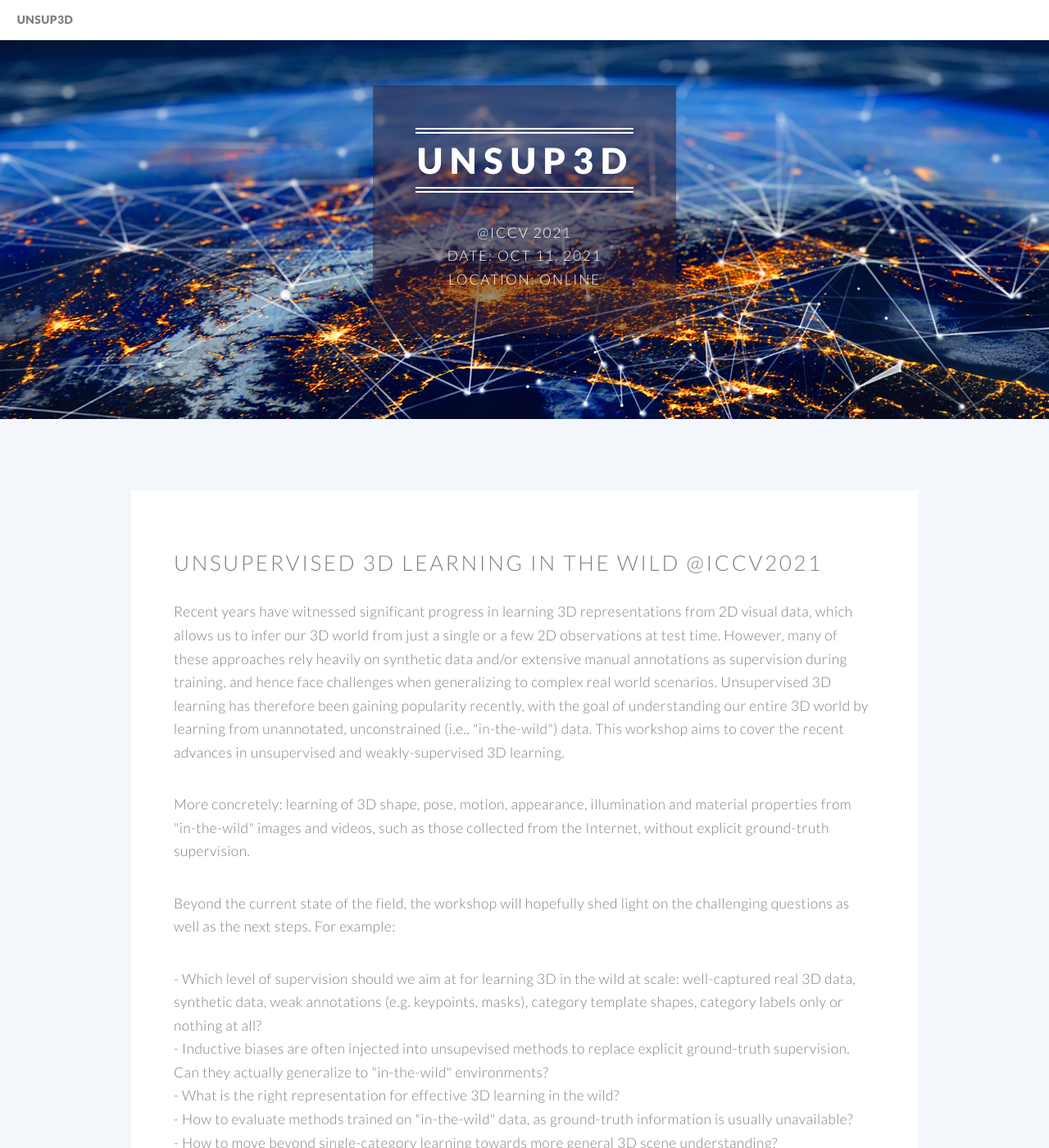
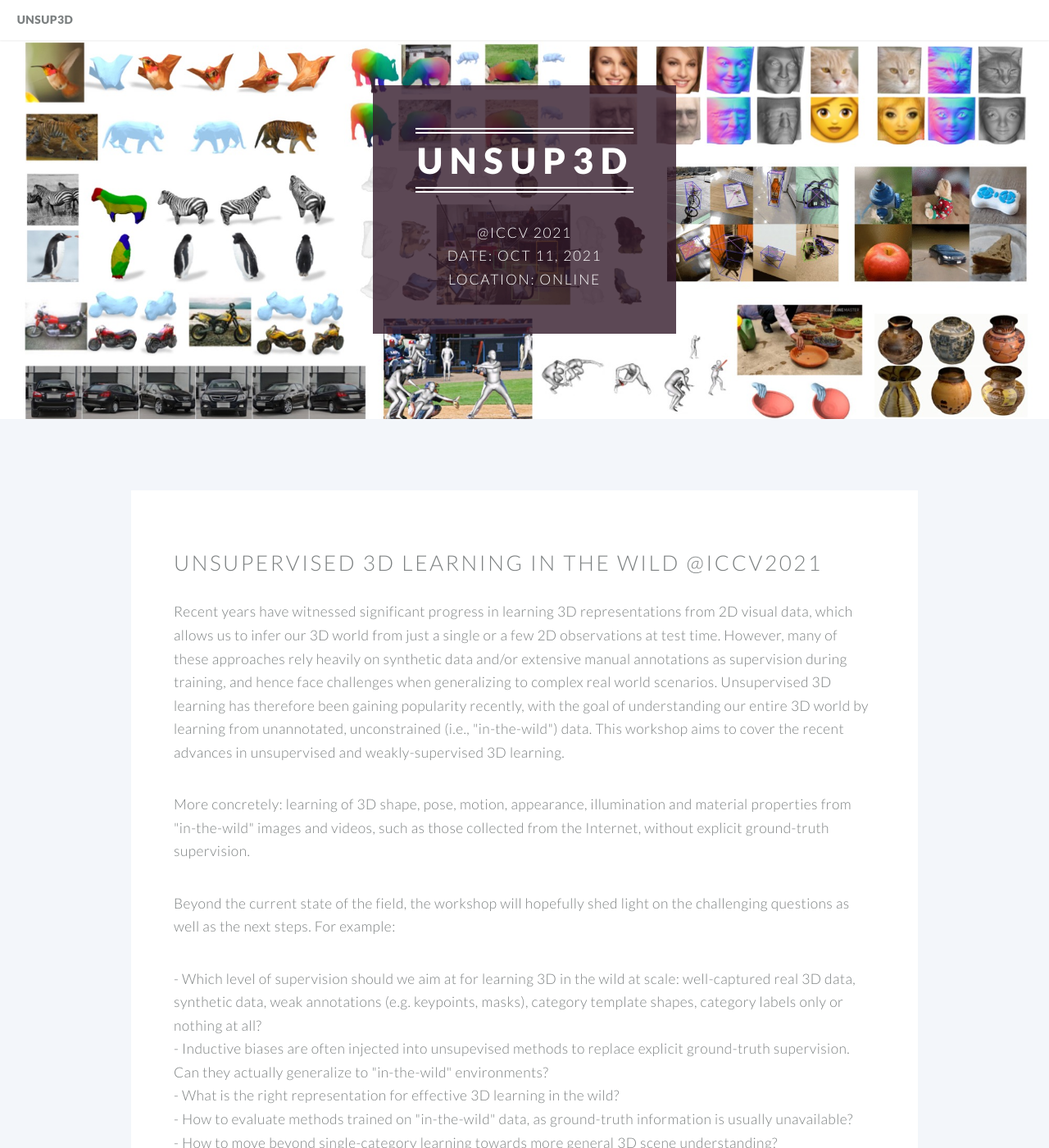
Before and after one commit to unsup3d/unsup3d.github.io, a Jekyll site: the page built from index.html, in a window 1280 px wide and 1400 px high. Shown: the whole window at 82% size. Built offline with Jekyll 4.4.1, drawn with Linux system fonts in a browser that asks for light colours.

Commit message:
changed banner image

```diff
--- a/css/style.css
+++ b/css/style.css
@@ -843,7 +843,7 @@
 			-o-animation-fill-mode: forwards;
 			-ms-animation-fill-mode: forwards;
 			animation-fill-mode: forwards;
-			background: rgba(52, 27, 43, 0.5);
+			background: rgba(52, 27, 43, 0.8);
 			color: white;
 			display: inline-block;
 			opacity: 0;
```
Also changed, not shown: images/banner.jpg.
